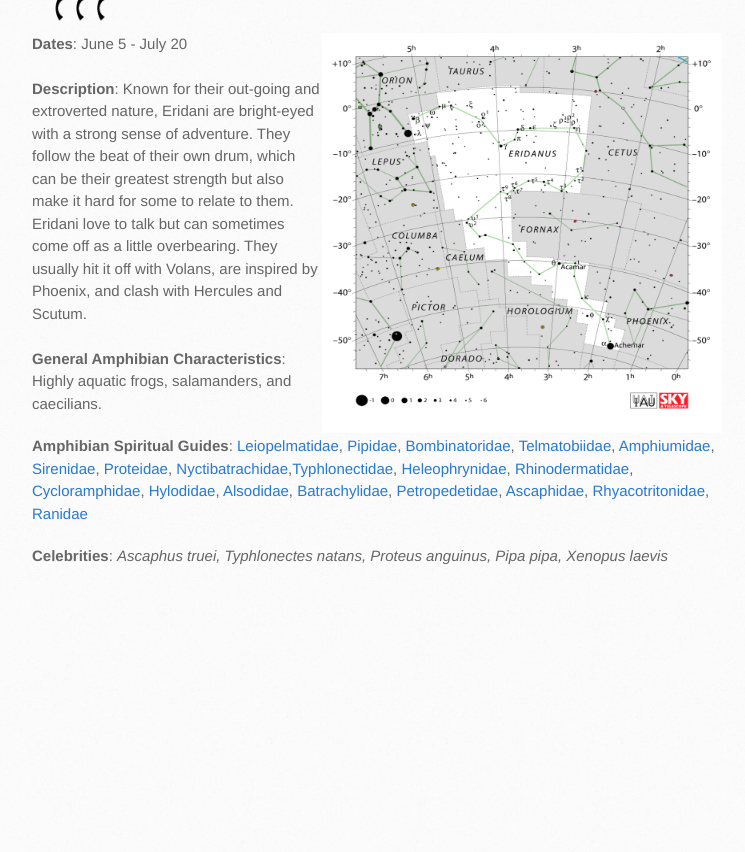
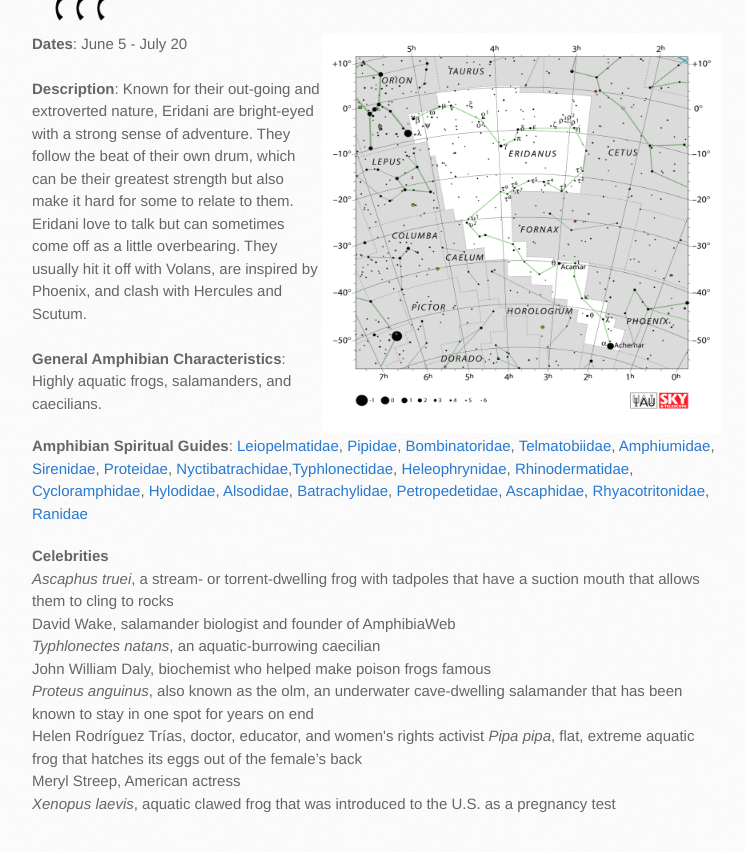
Before and after one commit to TarvinLab/amphibioscope, a Jekyll site: the page built from find-your-sign.md, in a window 1280 px wide and 900 px high, scrolled down 1334 px. Shown: the top 852 px of the window, without its empty margins (138-883 px from the left). Built offline with Jekyll 4.4.1, drawn with Linux system fonts in a browser that asks for light colours; our own code applies the rules of GitHub Pages for plain Markdown files; before the commit the page ends 1987 px from its top, so only the background shows below that.

Commit message:
added human celebrities

```diff
--- a/find-your-sign.md
+++ b/find-your-sign.md
@@ -29,4 +29,13 @@
 <p><b>Amphibian Spiritual Guides</b>:
    <a href="https://amphibiaweb.org/lists/Leiopelmatidae.shtml">Leiopelmatidae</a>, <a href="https://amphibiaweb.org/lists/Pipidae.shtml">Pipidae</a>, <a href="https://amphibiaweb.org/lists/Bombinatoridae.shtml">Bombinatoridae</a>, <a href="https://amphibiaweb.org/lists/Telmatobiidae.shtml">Telmatobiidae</a>, <a href="https://amphibiaweb.org/lists/Amphiumidae.shtml">Amphiumidae</a>, <a href="https://amphibiaweb.org/lists/Sirenidae.shtml">Sirenidae</a>, <a href="https://amphibiaweb.org/lists/Proteidae.shtml">Proteidae</a>, <a href="https://amphibiaweb.org/lists/Nyctibatrachidae.shtml">Nyctibatrachidae</a>,<a href="https://amphibiaweb.org/lists/Typhlonectidae.shtml">Typhlonectidae</a>, <a href="https://amphibiaweb.org/lists/Heleophrynidae.shtml">Heleophrynidae</a>, <a href="https://amphibiaweb.org/lists/Rhinodermatidae.shtml">Rhinodermatidae</a>, <a href="https://amphibiaweb.org/lists/Cycloramphidae.shtml">Cycloramphidae</a>, <a href="https://amphibiaweb.org/lists/Hylodidae.shtml">Hylodidae</a>, <a href="https://amphibiaweb.org/lists/Alsodidae.shtml">Alsodidae</a>, <a href="https://amphibiaweb.org/lists/Batrachylidae.shtml">Batrachylidae</a>, <a href="https://amphibiaweb.org/lists/Petropedetidae.shtml">Petropedetidae</a>, <a href="https://amphibiaweb.org/lists/Ascaphidae.shtml">Ascaphidae</a>, <a href="https://amphibiaweb.org/lists/Rhyacotritonidae.shtml">Rhyacotritonidae</a>, <a href="https://amphibiaweb.org/lists/Ranidae.shtml">Ranidae</a>
 </p>
-  <b>Celebrities</b>: <i>Ascaphus truei, Typhlonectes natans, Proteus anguinus, Pipa pipa, Xenopus laevis </i> </p> <br />
+  <b>Celebrities</b><br />
+  <i>Ascaphus truei</i>, a stream- or torrent-dwelling frog with tadpoles that have a suction mouth that allows them to cling to rocks <br />
+  David Wake, salamander biologist and founder of AmphibiaWeb<br />
+  <i>Typhlonectes natans</i>, an aquatic-burrowing caecilian <br />
+  John William Daly, biochemist who helped make poison frogs famous <br />
+  <i>Proteus anguinus</i>, also known as the olm, an underwater cave-dwelling salamander that has been known to stay in one spot for years on end <br />
+   Helen Rodríguez Trías, doctor, educator, and women's rights activist
+  <i>Pipa pipa</i>, flat, extreme aquatic frog that hatches its eggs out of the female’s back <br />
+  Meryl Streep, American actress <br />
+  <i>Xenopus laevis</i>, aquatic clawed frog that was introduced to the U.S. as a pregnancy test </p> <br />
```
